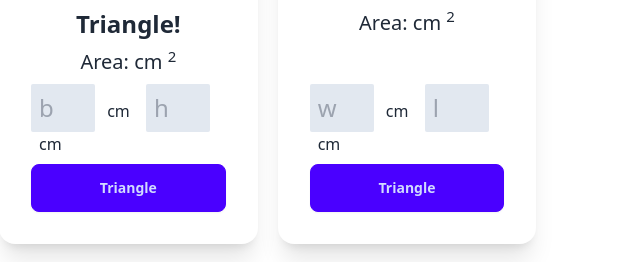
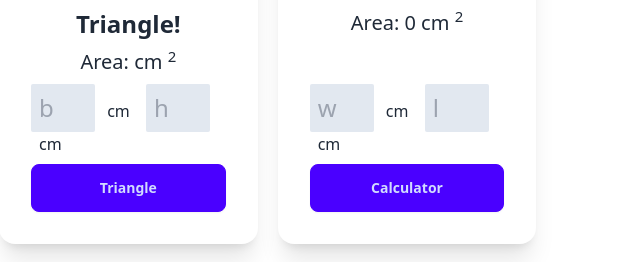
Before and after one commit to SojibAhmed114/SojibAhmed114-JavaScript-DOM-24-to28.5, a plain HTML site: page modueles 26/index.html in a window 1280 px wide. Shown: the part 250-512 px from the top of the page, 33-673 px from the left. Drawn offline with nearby package versions, Linux system fonts and the light colour scheme.

Commit message:
ajker kaj ai khanei sesh

```diff
--- a/modueles 26/index.html
+++ b/modueles 26/index.html
@@ -39,7 +39,7 @@
                     <figure><img class="w-3/4 my-4" src="./images/rectangle.png" alt="Shoes" /></figure>
                     <div class="card-body">
                       <h2 class=" font-bold text-2xl text-center">Triangle!</h2>
-                      <p class="text-center text-xl"> Area: <span id="rectangle-area"></span> cm <sup>2</sup> </p>
+                      <p class="text-center text-xl"> Area: <span id="rectangle-area">0</span> cm <sup>2</sup> </p>
 
                        <div>
                         <input id="rectangle-width" class="w-16 text-2xl p-2 rounded-sm bg-slate-200" type="text" name="" placeholder="w">
@@ -49,7 +49,7 @@
                        </div>
 
                       <div class="card-actions">
-                        <button onclick="rectangleCalculator()" class="btn btn-primary w-full">Triangle </button>
+                        <button onclick="rectangleCalculator()" class="btn btn-primary w-full">Calculator </button>
                       </div>
                     </div>
                   </div>
--- a/modueles 26/js/Triangle.js
+++ b/modueles 26/js/Triangle.js
@@ -40,4 +40,5 @@ function rectangleCalculator() {
     const rectangleArea = document.getElementById("rectangle-area");
     rectangleArea.innerText = rectangles;
 
+
 }
```
